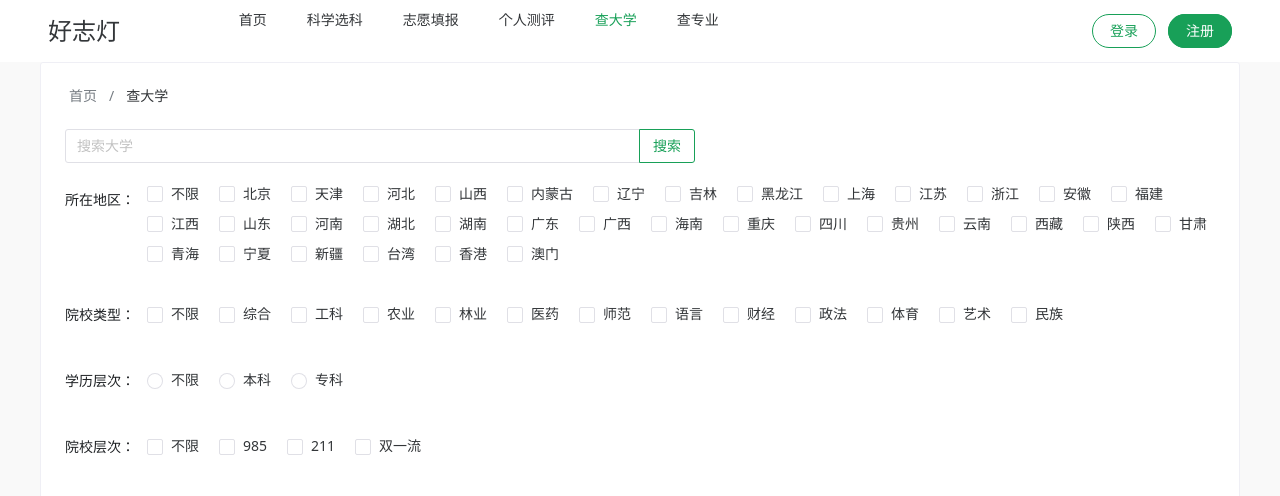
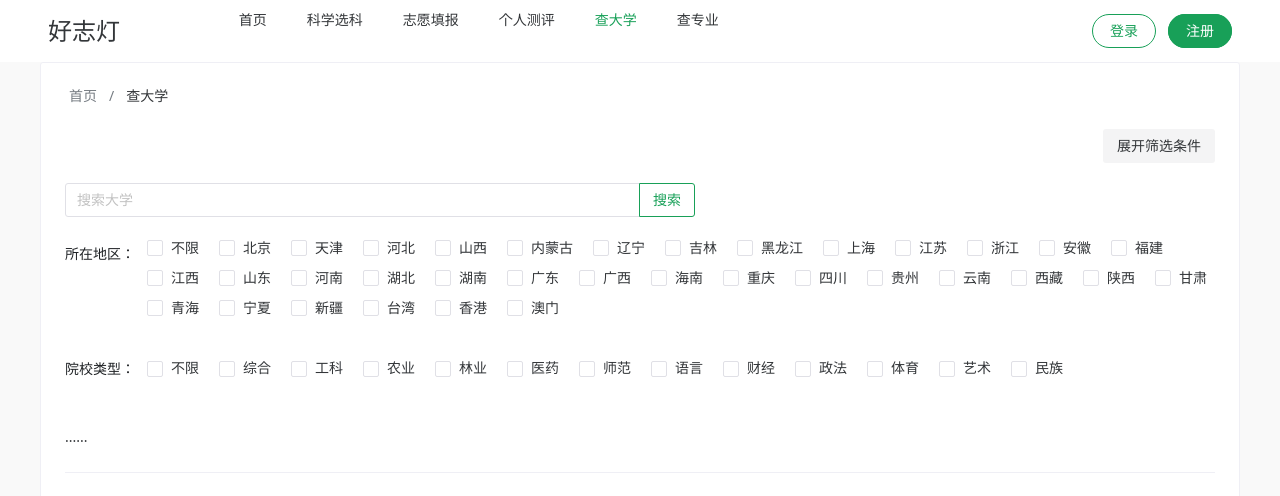
Before and after one commit to YiFo0315/vite-template, a Vue app: page /#/university in a window 1280 px wide. Shown: the top 496 px of the page. Built offline with nearby package versions, Linux system fonts and the light colour scheme; no server answers.

Commit message:
查大学筛选初步实现

```diff
--- a/src/views/university/Head.vue
+++ b/src/views/university/Head.vue
@@ -9,6 +9,9 @@
         <n-breadcrumb-item>首页</n-breadcrumb-item>
         <n-breadcrumb-item>查大学</n-breadcrumb-item>
       </n-breadcrumb>
+    </template>
+    <template #extra>
+      <n-button strong secondary @click="AllShow = !AllShow">{{ AllShow? '折叠筛选条件':'展开筛选条件' }}</n-button>
     </template>
     <template #footer>
       <n-space vertical>
@@ -36,6 +39,7 @@
             </n-space>
           </n-checkbox-group>
         </n-form-item>
+        <n-collapse-transition :show="AllShow">
           <n-form-item label="学历层次：" label-placement="left">
             <n-radio-group v-model:value="value">
               <n-space>
@@ -121,6 +125,8 @@
               </n-space>
             </n-radio-group>
           </n-form-item>
+        </n-collapse-transition>
+        <n-text v-show="!AllShow">......</n-text>
       </n-space>
     </template>
   </n-page-header>
@@ -134,7 +140,7 @@ defineProps<{
   typeOptions: string[],
   provinceOptions: string[]
 }>()
-
+const AllShow = ref<boolean>(false)
 const province = []
 
 const provinceKey = ref<string>('不限')
```
Lines whose indentation alone changed are shown as unchanged.
